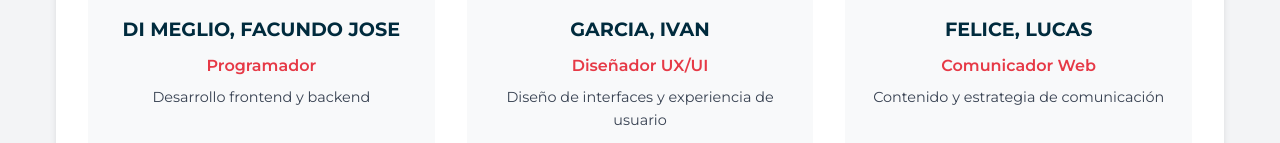
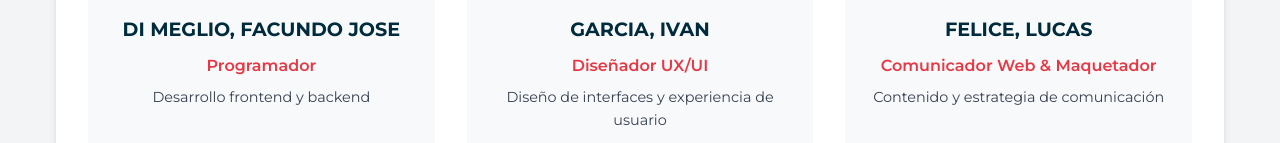
Before and after one commit to facundodimeglio/ParqueTematicoG1, a plain HTML site: page pages/avances.html in a window 1280 px wide. Shown: the part 3185-3328 px from the top of the page. Drawn offline with nearby package versions, Linux system fonts and the light colour scheme.

Commit message:
se modifica el rol de felice lucas

```diff
--- a/pages/avances.html
+++ b/pages/avances.html
@@ -158,7 +158,7 @@
                         <img src="../images/felice-lucas-foto.jpeg" alt="Lucas Felice">
                     </div>
                     <h3>FELICE, LUCAS</h3>
-                    <p class="role">Comunicador Web</p>
+                    <p class="role">Comunicador Web & Maquetador</p>
                     <p class="tasks">Contenido y estrategia de comunicación</p>
                 </div>
             </div>
```
